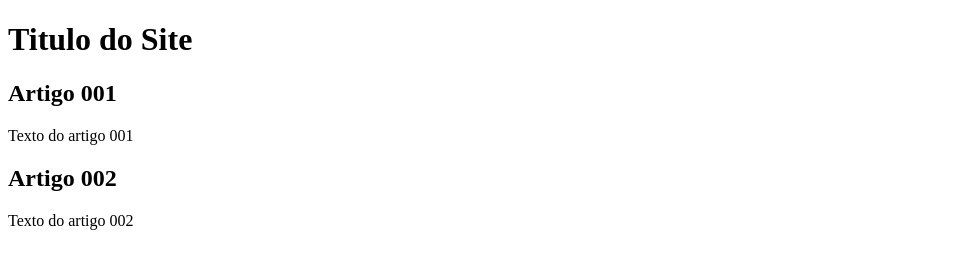
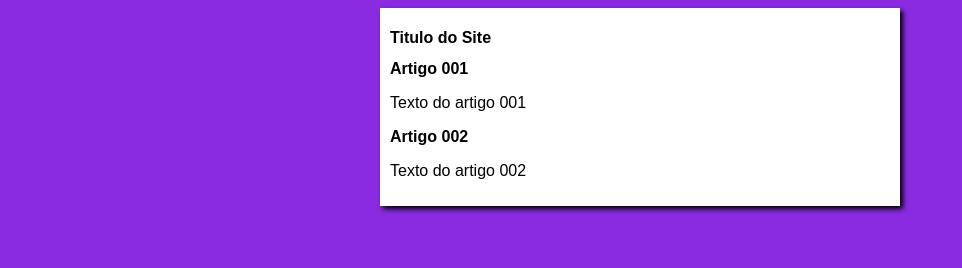
Before and after one commit to francildoalves/Ola-Mundo, a plain HTML site: page site-exemplo/index.html in a window 1280 px wide. Shown: the whole page, without its empty margins (0-962 px from the left). Drawn offline with Linux system fonts and the light colour scheme.

Commit message:
início do estilo
Criação do arquivo CSS

```diff
--- /dev/null
+++ b/site-exemplo/estilos/style.css
@@ -0,0 +1,16 @@
+*{
+    font-family: Arial, Helvetica, sans-serif;
+    font-size: 16px;
+}
+
+body{
+    background-color: blueviolet;
+}
+
+main{
+    background-color: white;
+    width: 500px;
+    margin: auto;
+    padding: 10px;
+    box-shadow: 3px 3px 5px rgba(0, 0, 0, 473)
+}
--- a/site-exemplo/index.html
+++ b/site-exemplo/index.html
@@ -5,6 +5,7 @@
     <meta http-equiv="X-UA-Compatible" content="IE=edge">
     <meta name="viewport" content="width=device-width, initial-scale=1.0">
     <title>Olá Mundo!</title>
+    <link rel="stylesheet" href="estilos/style.css">
 </head>
 <body>
     <main>
```
